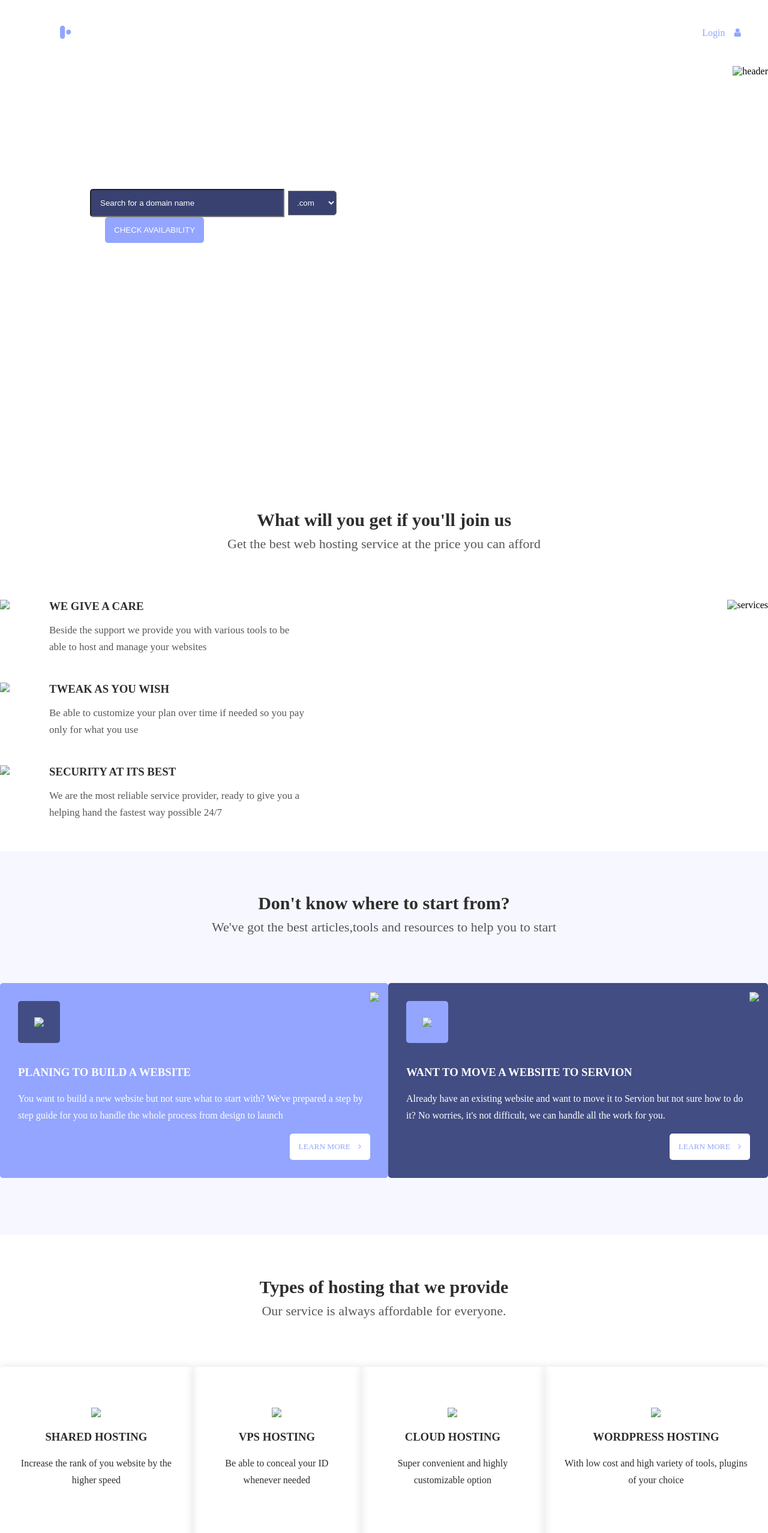
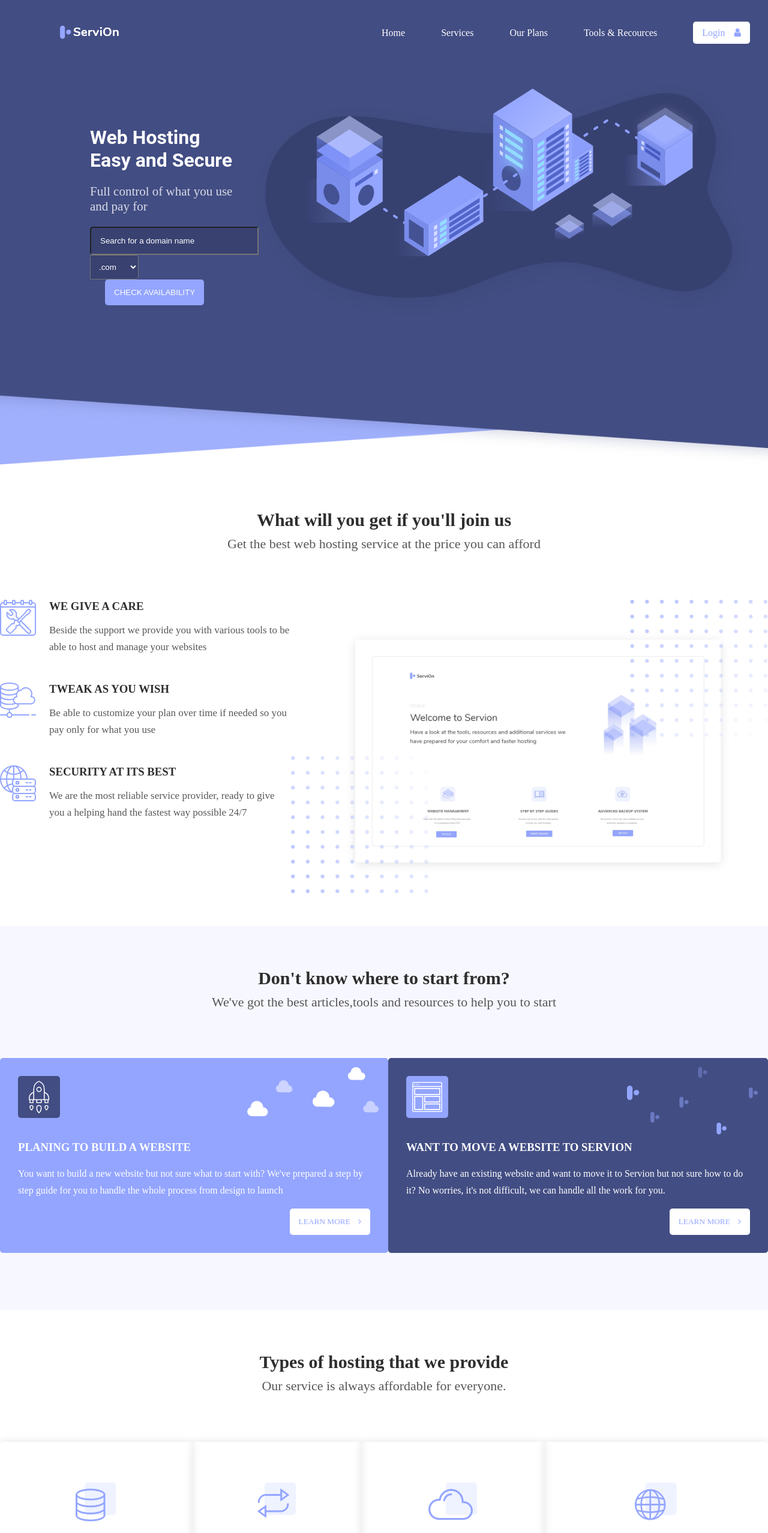
Before and after one commit to mahlagholaghaii/felext_site-_training-, a plain HTML site: page index.html in a window 1280 px wide. Shown: the top 2556 px of the page at 60% size. Drawn offline with Linux system fonts and the light colour scheme.

Commit message:
compelet index.html set background img in header and footer

```diff
--- a/index.html
+++ b/index.html
@@ -16,7 +16,7 @@
       <div class="container">
         <nav class="nav">
           <div class="logo-wrapper">
-            <img src="img/logo.png" alt="logo" class="logo-img" />
+            <img src="logo.png" alt="logo" class="logo-img" />
           </div>
           <ul class="main-menu">
             <li class="menu-item">
@@ -61,7 +61,7 @@
             </div>
           </div>
           <div class="col-md-6">
-            <img src="../top/Illustration.png" alt="header" />
+            <img src="Illustration.png" alt="header" />
           </div>
         </div>
       </div>
@@ -77,7 +77,7 @@
           <div class="row">
             <div class="col-12 col-lg-6 service-col-1">
               <div class="service d-flex mt-0">
-                <img src="../top/service1.svg" />
+                <img src="service1.svg" />
                 <div class="service-content">
                   <h3 class="mt-0">WE GIVE A CARE</h3>
                   <p class="m-0">
@@ -87,7 +87,7 @@
                 </div>
               </div>
               <div class="service d-flex">
-                <img src="../top/service2.svg" />
+                <img src="service2.svg" />
                 <div class="service-content">
                   <h3 class="mt-0">TWEAK AS YOU WISH</h3>
                   <p class="m-0">
@@ -97,7 +97,7 @@
                 </div>
               </div>
               <div class="service d-flex">
-                <img src="../top/service3.svg" />
+                <img src="service3.svg" />
                 <div class="service-content">
                   <h3 class="mt-0">SECURITY AT ITS BEST</h3>
                   <p class="m-0">
@@ -109,7 +109,7 @@
             </div>
             <div class="col-12 col-lg-6 service-col-2">
               <img
-                src="../top/services.png"
+                src="services.png"
                 alt="services"
                 class="w-100 services-img"
               />
@@ -127,7 +127,7 @@
             <div class="col-12 col-lg-6">
               <div class="start-box start-1">
                 <div class="start-logo start-logo1">
-                  <img src="../top/start-box1.svg" />
+                  <img src="start-box1.svg" />
                 </div>
                 <h3 class="start-title">PLANING TO BUILD A WEBSITE</h3>
                 <p class="start-description">
@@ -138,13 +138,13 @@
                 <button class="btn-primary start-btn">
                   LEARN MORE <i class="fa fa-angle-right"></i>
                 </button>
-                <img src="../top/Clouds.png" class="start-img-fix" />
+                <img src="Clouds.png" class="start-img-fix" />
               </div>
             </div>
             <div class="col-12 col-lg-6">
               <div class="start-box start-2">
                 <div class="start-logo start-logo2">
-                  <img src="../top/start-box2.svg" />
+                  <img src="start-box2.svg" />
                 </div>
                 <h3 class="start-title">WANT TO MOVE A WEBSITE TO SERVION</h3>
                 <p class="start-description">
@@ -155,7 +155,7 @@
                 <button class="btn-primary start-btn">
                   LEARN MORE <i class="fa fa-angle-right"></i>
                 </button>
-                <img src="../top/Logos.png" class="start-img-fix" />
+                <img src="Logos.png" class="start-img-fix" />
               </div>
             </div>
           </div>
@@ -172,7 +172,7 @@
             <div class="col-12 col-sm-6 col-lg-3">
               <div class="plan">
                 <div class="plan-top">
-                  <img src="images/plan1.png" class="plan-img mx-auto" />
+                  <img src="plan1.png" class="plan-img mx-auto" />
                   <h3 class="plan-title">SHARED HOSTING</h3>
                   <p class="plan-description">
                     Increase the rank of you website by the higher speed
@@ -190,7 +190,7 @@
             <div class="col-12 col-sm-6 col-lg-3">
               <div class="plan">
                 <div class="plan-top">
-                  <img src="images/plan2.png" class="plan-img mx-auto" />
+                  <img src="plan2.png" class="plan-img mx-auto" />
                   <h3 class="plan-title">VPS HOSTING</h3>
                   <p class="plan-description">
                     Be able to conceal your ID whenever needed
@@ -208,7 +208,7 @@
             <div class="col-12 col-sm-6 col-lg-3">
               <div class="plan">
                 <div class="plan-top">
-                  <img src="images/plan3.png" class="plan-img mx-auto" />
+                  <img src="plan3.png" class="plan-img mx-auto" />
                   <h3 class="plan-title">CLOUD HOSTING</h3>
                   <p class="plan-description">
                     Super convenient and highly customizable option
@@ -226,7 +226,7 @@
             <div class="col-12 col-sm-6 col-lg-3">
               <div class="plan">
                 <div class="plan-top">
-                  <img src="images/plan4.png" class="plan-img mx-auto" />
+                  <img src="plan4.png" class="plan-img mx-auto" />
                   <h3 class="plan-title">WORDPRESS HOSTING</h3>
                   <p class="plan-description">
                     With low cost and high variety of tools, plugins of your
@@ -252,11 +252,11 @@
             You can be the next one and may start for free
           </p>
           <ul class="clients-logo d-flex">
-            <li><img src="images/hubspot.png" /></li>
-            <li><img src="images/reddit-1.png" /></li>
-            <li><img src="images/robinhood-1.png" /></li>
-            <li><img src="images/tunein.png" /></li>
-            <li><img src="images/upcase.png" /></li>
+            <li><img src="hubspot.png" /></li>
+            <li><img src="reddit-1.png" /></li>
+            <li><img src="robinhood-1.png" /></li>
+            <li><img src="tunein.png" /></li>
+            <li><img src="upcase.png" /></li>
           </ul>
 
           <a href="#" class="btn-primary btn-clients">GET FREE TRIAL</a>
--- a/style.css
+++ b/style.css
@@ -102,7 +102,7 @@ body {
   border-radius: 5px;
 }
 header {
-  background: url(../top/headerBg.png);
+  background: url(headerBg.png);
   background-size: cover;
   background-repeat: no-repeat;
   background-position: center center;
@@ -359,7 +359,7 @@ h1 {
 /*finish main*/
 /*start footer*/
 footer {
-  background: url(../top/footer_bg.png);
+  background: url(footer_bg.png);
   background-size: cover;
   background-repeat: no-repeat;
   background-position: center center;
```
Also changed, not shown: hubspot.png (added), plan1.png (added), plan2.png (added), plan3.png (added), plan4.png (added), reddit-1.png (added), robinhood-1.png (added), tunein.png (added), upcase.png (added).
